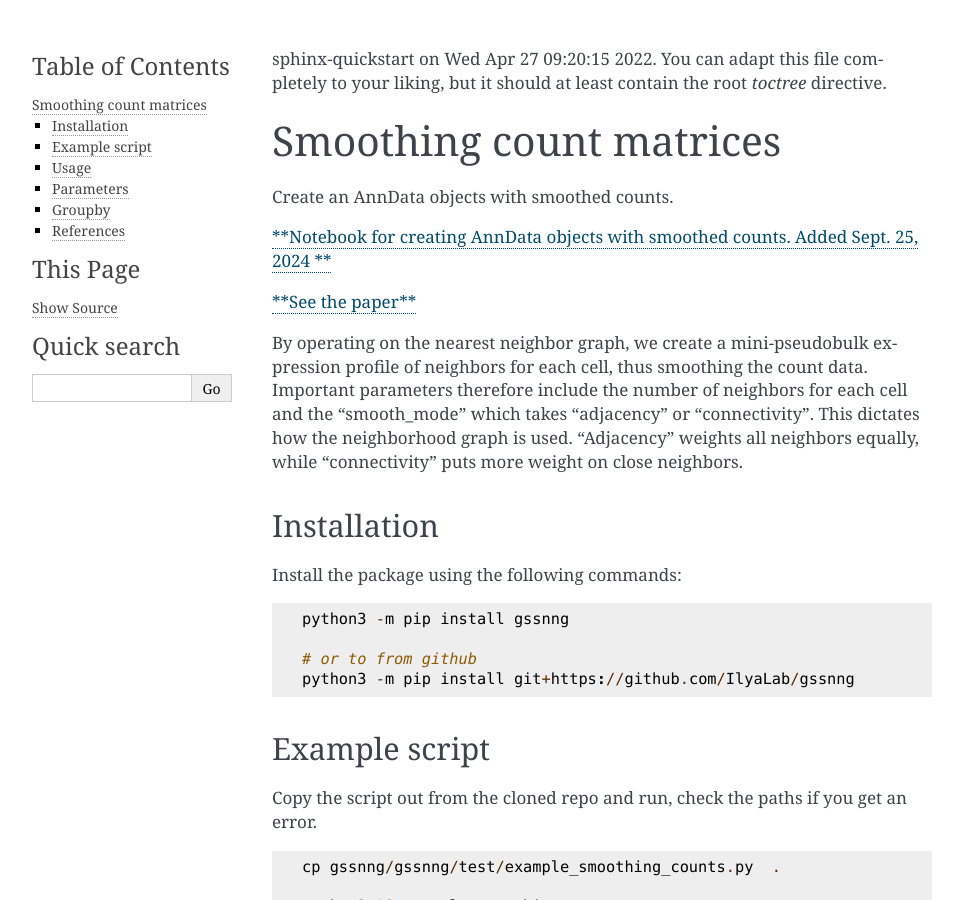
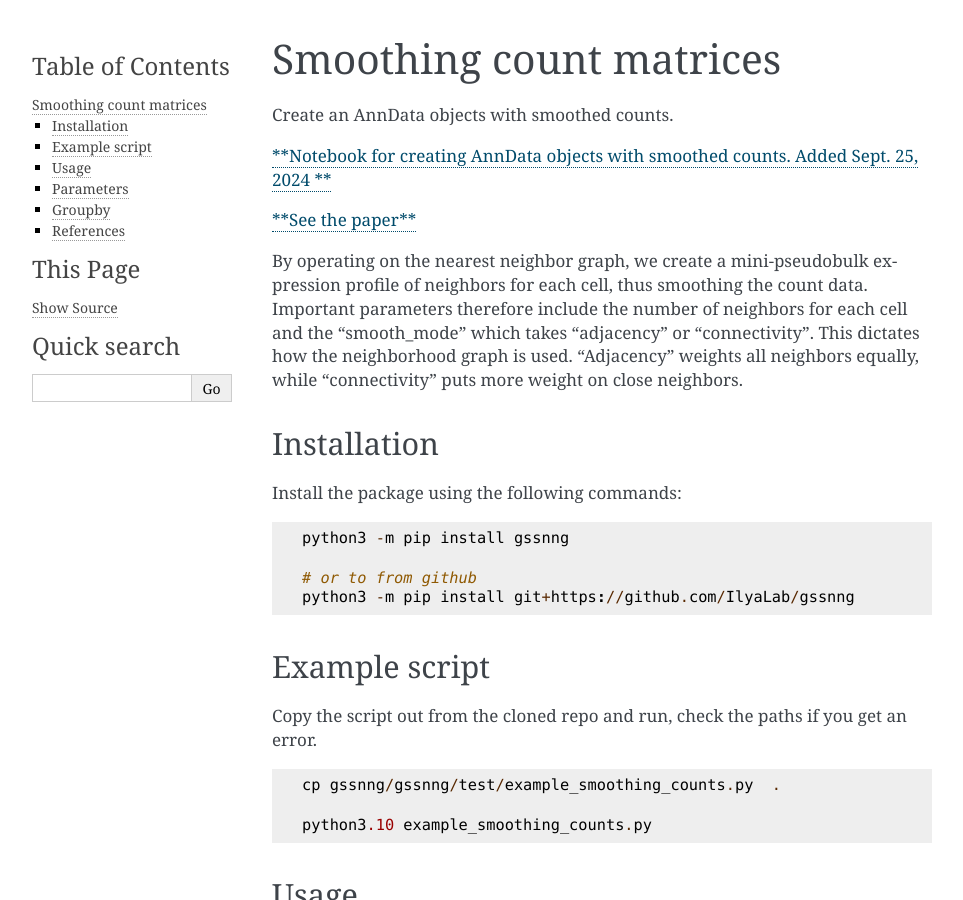
Before and after one commit to IlyaLab/gssnng, a Sphinx documentation site: the page built from docs/smoothing_adatas_doc.rst, in a window 1280 px wide and 900 px high. Shown: the whole window, without its empty margins (148-1111 px from the left). Built offline with Sphinx 7.4.7, drawn with Linux system fonts in a browser that asks for light colours.

Commit message:
update the docs to remove the quickstart message.

```diff
--- a/docs/decoupler_api_doc.rst
+++ b/docs/decoupler_api_doc.rst
@@ -1,7 +1,4 @@
-.. GSSNNG documentation master file, created by
-sphinx-quickstart on Wed Apr 27 09:20:15 2022.
-You can adapt this file completely to your liking, but it should at least
-contain the root `toctree` directive.
+.. GSSNNG documentation
 
 The decoupler-omnipath api
 ==========================
--- a/docs/gmt_files_doc.rst
+++ b/docs/gmt_files_doc.rst
@@ -1,7 +1,4 @@
-.. GSSNNG documentation master file, created by
-sphinx-quickstart on Wed Apr 27 09:20:15 2022.
-You can adapt this file completely to your liking, but it should at least
-contain the root `toctree` directive.
+.. GSSNNG documentation
 
 Genesets as .gmt files
 ======================
--- a/docs/smoothing_adatas_doc.rst
+++ b/docs/smoothing_adatas_doc.rst
@@ -1,7 +1,4 @@
-.. GSSNNG documentation master file, created by
-sphinx-quickstart on Wed Apr 27 09:20:15 2022.
-You can adapt this file completely to your liking, but it should at least
-contain the root `toctree` directive.
+.. GSSNNG documentation
 
 Smoothing count matrices
 ========================
```
